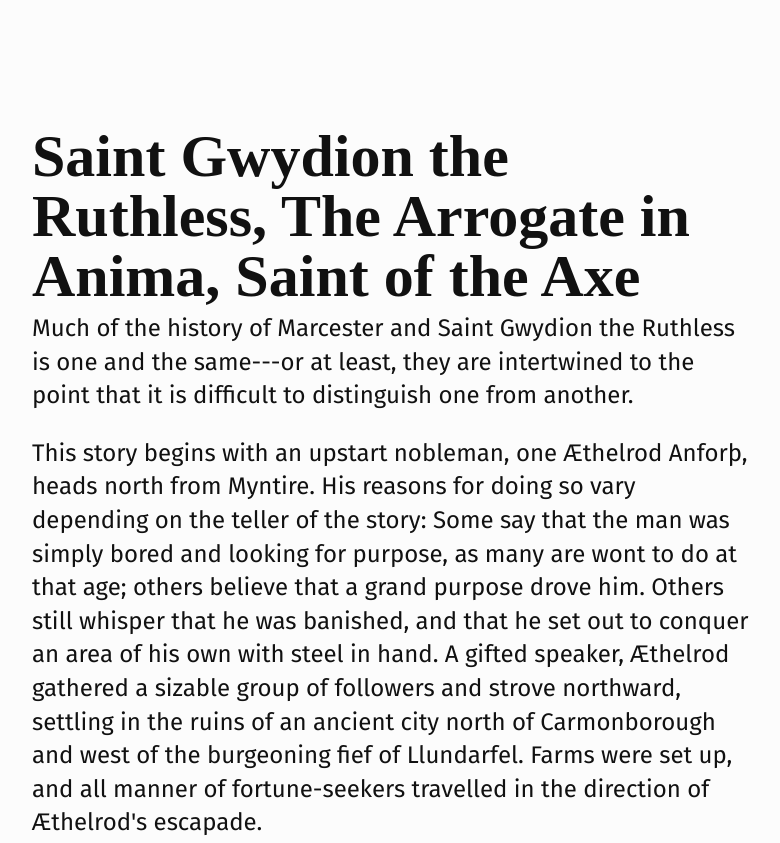
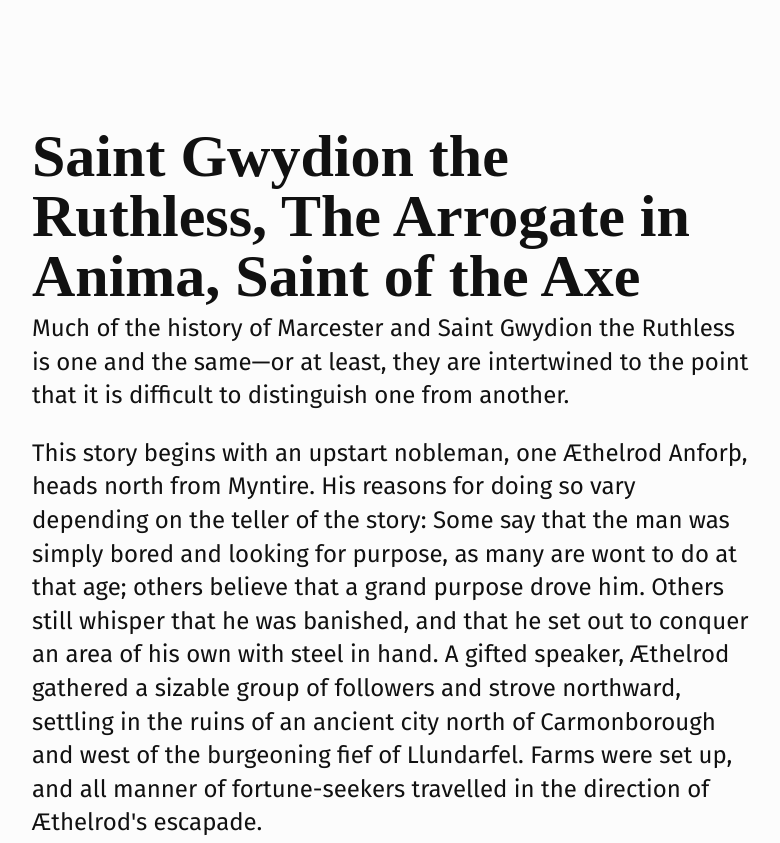
Before and after one commit to zeazecca/dnd-lore, a plain HTML site: page index.html in a window 1280 px wide. Shown: the top 843 px of the page, without its empty margins (248-1028 px from the left). Drawn offline with Linux system fonts and the light colour scheme; a web font is replaced by a local one.

Commit message:
em dashes are the hot new thing

```diff
--- a/index.html
+++ b/index.html
@@ -10,7 +10,7 @@
     </head>
     <body>
         <h1>Saint Gwydion the Ruthless, The Arrogate in Anima, Saint of the Axe</h1>
-        <p>Much of the history of Marcester and Saint Gwydion the Ruthless is one and the same---or at least, they are intertwined to the point that it is difficult to distinguish one from another.</p>
+        <p>Much of the history of Marcester and Saint Gwydion the Ruthless is one and the same&mdash;or at least, they are intertwined to the point that it is difficult to distinguish one from another.</p>
         <p>This story begins with an upstart nobleman, one Æthelrod Anforþ, heads north from Myntire. His reasons for doing so vary depending on the teller of the story: Some say that the man was simply bored and looking for purpose, as many are wont to do at that age; others believe that a grand purpose drove him. Others still whisper that he was banished, and that he set out to conquer an area of his own with steel in hand. A gifted speaker, Æthelrod gathered a sizable group of followers and strove northward, settling in the ruins of an ancient city north of Carmonborough and west of the burgeoning fief of Llundarfel. Farms were set up, and all manner of fortune-seekers travelled in the direction of Æthelrod's escapade.</p>
         <p>However, as Æthelrod had crossed the Aian wall, crossing into the borderlands, it did not take long afore the settlement was beset by Lundrian raiders. With timely aid from the Argent Staff, an adventuring company, the raiders were repelled. King Oman II invested Æthelrod with the title of margrave for the accomplishment; this was the founding of Marcester.</p>
         <p>Yet the following years brought more raiders, and so the margrave began amassing an army to strike northward. Among them Gwydion of the house of Llowarch, a third child who took little joy in courtly politics. Joining the army as an officer with the cavalry.</p>
```
